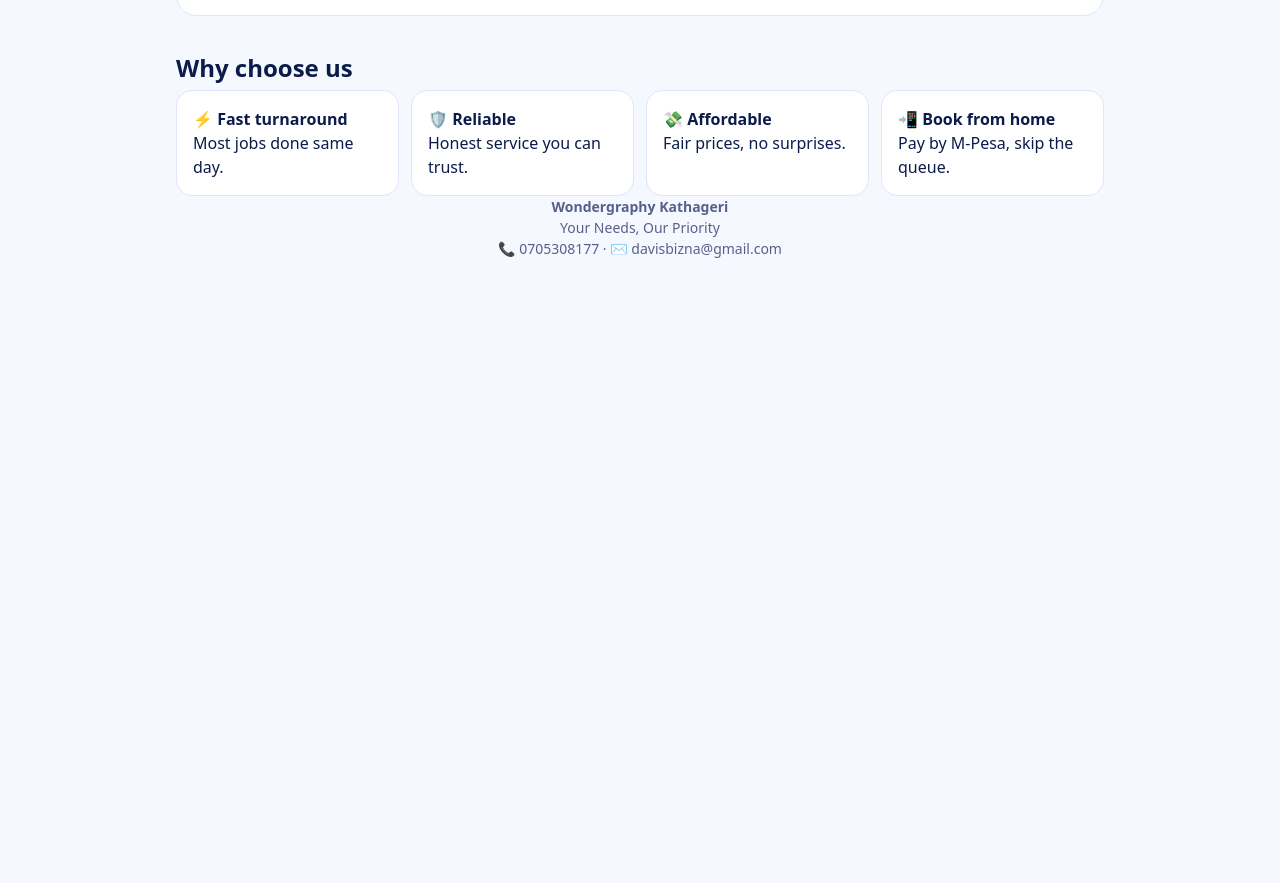
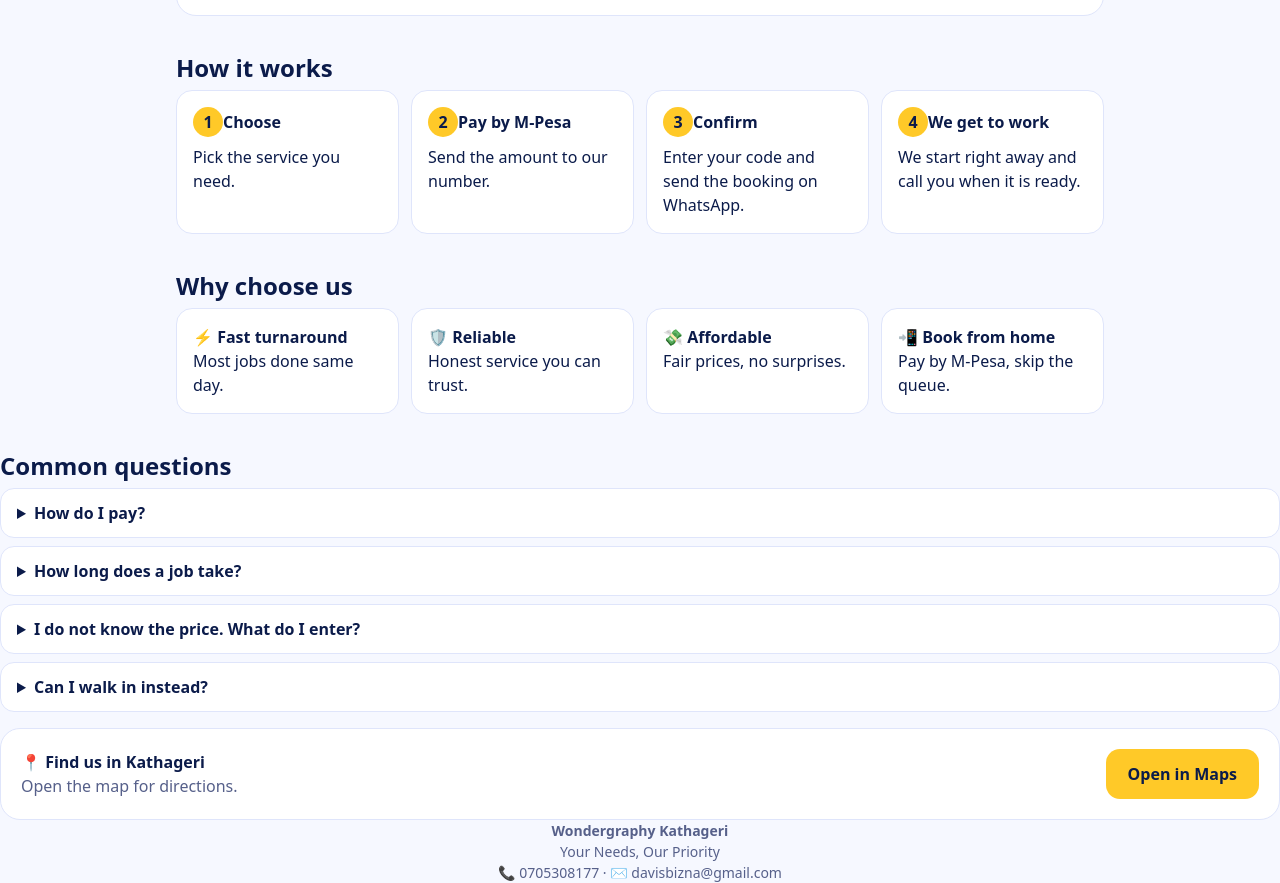
Before and after one commit to vicky-wycliffe/wondergraphy, a plain HTML site: page index.html in a window 1280 px wide. Shown: the part 1557-2440 px from the top of the page. Before the commit the page ends 1816 px from the top, so only its background shows below. Drawn offline with Linux system fonts and the light colour scheme.

```diff
--- a/index.html
+++ b/index.html
@@ -49,6 +49,14 @@ ol{padding-left:20px;color:var(--mut)}
 .why div{background:var(--card);border:1px solid var(--line);border-radius:16px;padding:16px}
 footer{margin:40px 0 24px;text-align:center;color:var(--mut);font-size:14px}
 .wa{display:inline-block;margin-top:14px;background:#25d366;color:#05361a;font-weight:800;padding:14px 22px;border-radius:14px;text-decoration:none}
+.fab{position:fixed;right:16px;bottom:calc(16px + env(safe-area-inset-bottom,0px));width:58px;height:58px;border-radius:50%;background:#25d366;color:#fff;font-size:28px;display:flex;align-items:center;justify-content:center;text-decoration:none;box-shadow:0 8px 20px rgba(0,0,0,.3);z-index:20}
+.how{display:grid;grid-template-columns:repeat(auto-fit,minmax(200px,1fr));gap:12px;counter-reset:n}
+.how div{background:var(--card);border:1px solid var(--line);border-radius:16px;padding:16px;position:relative}
+.how div::before{counter-increment:n;content:counter(n);display:inline-flex;width:30px;height:30px;border-radius:50%;background:var(--yel);color:#0b1b4a;font-weight:900;align-items:center;justify-content:center;margin-bottom:8px}
+details{background:var(--card);border:1px solid var(--line);border-radius:14px;padding:12px 16px;margin-bottom:8px}
+summary{font-weight:700;cursor:pointer}
+.price{display:inline-block;background:var(--yel);color:#0b1b4a;font-weight:800;border-radius:99px;padding:2px 10px;font-size:13px}
+.loc{display:flex;gap:12px;align-items:center;justify-content:space-between;flex-wrap:wrap}
 </style>
 </head>
 <body>
@@ -98,6 +106,14 @@ footer{margin:40px 0 24px;text-align:center;color:var(--mut);font-size:14px}
 </div>
 </section>
 
+<h2>How it works</h2>
+<div class="how">
+<div><b>Choose</b><br>Pick the service you need.</div>
+<div><b>Pay by M-Pesa</b><br>Send the amount to our number.</div>
+<div><b>Confirm</b><br>Enter your code and send the booking on WhatsApp.</div>
+<div><b>We get to work</b><br>We start right away and call you when it is ready.</div>
+</div>
+
 <h2>Why choose us</h2>
 <div class="why">
 <div><b>⚡ Fast turnaround</b><br>Most jobs done same day.</div>
@@ -106,6 +122,16 @@ footer{margin:40px 0 24px;text-align:center;color:var(--mut);font-size:14px}
 <div><b>📲 Book from home</b><br>Pay by M-Pesa, skip the queue.</div>
 </div>
 </main>
+
+<h2>Common questions</h2>
+<details><summary>How do I pay?</summary><p>Send the amount by M-Pesa to the number shown at checkout, then enter the confirmation code from the SMS.</p></details>
+<details><summary>How long does a job take?</summary><p>Most jobs are done the same day. Government services depend on the processing time of the agency, and we will tell you upfront.</p></details>
+<details><summary>I do not know the price. What do I enter?</summary><p>Call or WhatsApp us for a quote first, then book with the quoted amount or a deposit.</p></details>
+<details><summary>Can I walk in instead?</summary><p>Yes. We are in Kathageri, and booking ahead just helps us serve you faster.</p></details>
+
+<div class="card loc"><div><b>📍 Find us in Kathageri</b><br><span class="sub">Open the map for directions.</span></div><a class="btn" target="_blank" rel="noopener" href="https://www.google.com/maps/search/Wondergraphy+Kathageri">Open in Maps</a></div>
+
+<a class="fab" id="fab" target="_blank" rel="noopener" aria-label="Chat on WhatsApp">💬</a>
 
 <footer class="wrap">
 <b>Wondergraphy Kathageri</b><br>Your Needs, Our Priority<br>
@@ -119,11 +145,13 @@ var PAY_NAME="";                  // name shown on M-Pesa, e.g. "Davis Kamau"
 var WA_NUMBER="254705308177";     // owner WhatsApp, country code, no +
 // ======================
 var S=[["🖨️","Printing","Documents, copies"],["📎","Binding","Spiral & more"],["🖼️","Large Printing","Banners, stickers"],["🛂","Passport & Immigration","Kenyan passport"],["📜","Birth & Death Certs","Apply, lost births"],["🏥","SHA Services","Register, appeals"],["🚗","NTSA Services","Licence, transfers"],["🧾","KRA Services","Returns, new PIN"],["🏢","BRS Services","Company applications"],["🏛️","e-Citizen","Good conduct, NCPWD"],["📄","CV Writing","Professional CVs"],["🛠️","Repairs","Laptop, phone, system"],["⌨️","Accessories & Disks","Keyboards, USBs"],["📸","Photos & Designs","Posters, cards"],["📣","Billboard Services","Outdoor ads"]];
+// Set a price in KES per service; 0 means "get a quote"
+var PRICES={"Printing":0,"Binding":0,"Large Printing":0,"Passport & Immigration":0,"Birth & Death Certs":0,"SHA Services":0,"NTSA Services":0,"KRA Services":0,"BRS Services":0,"e-Citizen":0,"CV Writing":0,"Repairs":0,"Accessories & Disks":0,"Photos & Designs":0,"Billboard Services":0};
 var sel=null,ref="WG-"+Math.random().toString(36).slice(2,6).toUpperCase();
 var $=function(i){return document.getElementById(i)};
 var g=$("grid");
 S.forEach(function(s,i){var b=document.createElement("button");b.className="svc";b.innerHTML="<i>"+s[0]+"</i><b>"+s[1]+"</b><small>"+s[2]+"</small>";
-b.onclick=function(){sel=s;[].forEach.call(g.children,function(c){c.classList.remove("on")});b.classList.add("on");$("chosen").innerHTML="Service: <b>"+s[0]+" "+s[1]+"</b>";$("flow").scrollIntoView({behavior:"smooth"})};g.appendChild(b)});
+b.onclick=function(){sel=s;[].forEach.call(g.children,function(c){c.classList.remove("on")});b.classList.add("on");var pr=PRICES[s[1]]||0;$("chosen").innerHTML="Service: <b>"+s[0]+" "+s[1]+"</b> "+(pr?"<span class='price'>KES "+pr+"</span>":"<span class='price'>Get a quote</span>");if(pr)$("am").value=pr;$("flow").scrollIntoView({behavior:"smooth"})};g.appendChild(b)});
 function step(n){[1,2,3].forEach(function(i){$("p"+i).classList.toggle("hide",i!==n);$("s"+i).classList.toggle("on",i<=n)});$("flow").scrollIntoView({behavior:"smooth"})}
 $("to2").onclick=function(){
  var n=$("nm").value.trim(),p=$("ph").value.replace(/\s/g,""),a=+$("am").value;
@@ -142,6 +170,7 @@ $("to3").onclick=function(){
  var msg="NEW BOOKING "+ref+"\nService: "+sel[1]+"\nName: "+d.n+"\nPhone: "+d.p+"\nDetails: "+(d.t||"-")+"\nPaid: KES "+d.a+"\nM-Pesa code: "+c;
  $("recap").innerHTML="<b>"+ref+"</b><br>"+sel[0]+" "+sel[1]+"<br>"+d.n+" · "+d.p+"<br>Paid KES "+d.a+" · Code "+c;
  $("wa").href="https://wa.me/"+WA_NUMBER+"?text="+encodeURIComponent(msg);step(3)};
+$("fab").href="https://wa.me/"+WA_NUMBER+"?text="+encodeURIComponent("Hello Wondergraphy, I need help with a service.");
 $("again").onclick=function(e){e.preventDefault();ref="WG-"+Math.random().toString(36).slice(2,6).toUpperCase();["dt","am","cd"].forEach(function(i){$(i).value=""});step(1)};
 </script>
 </body>
```
